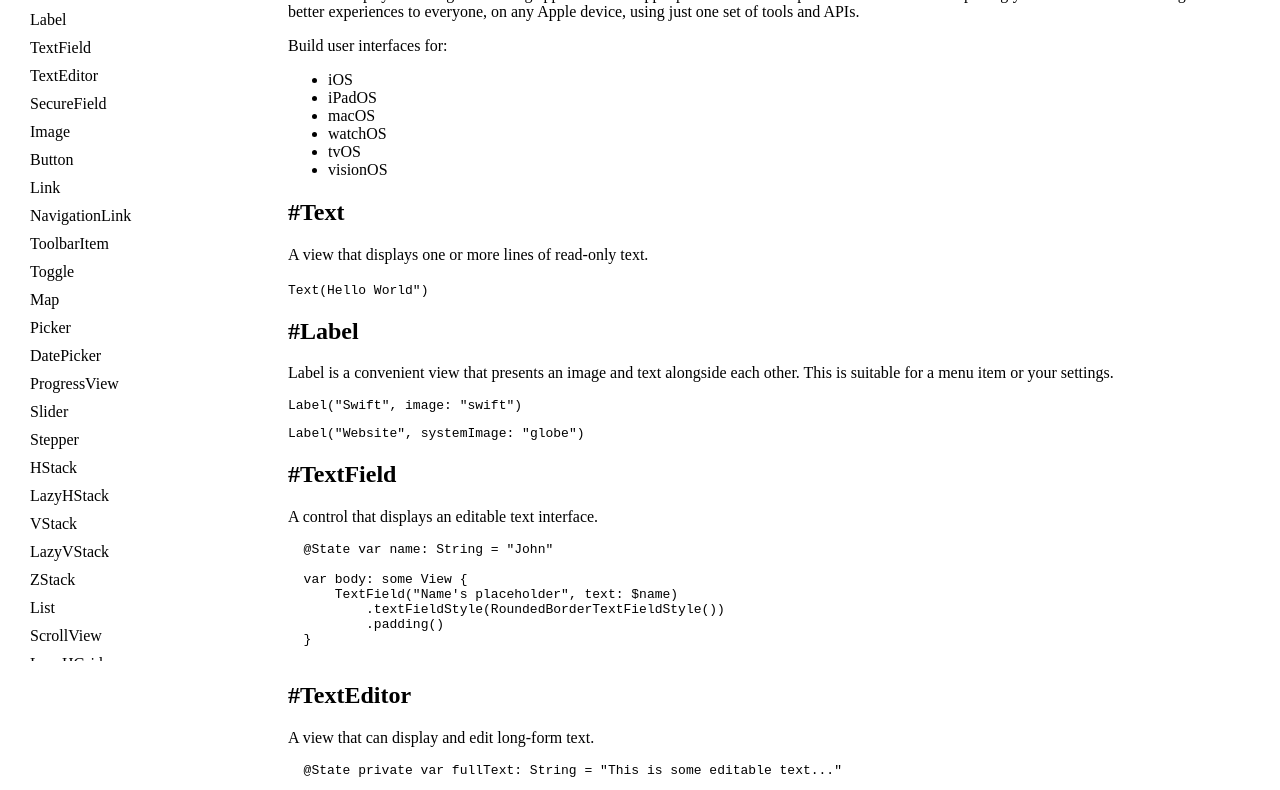
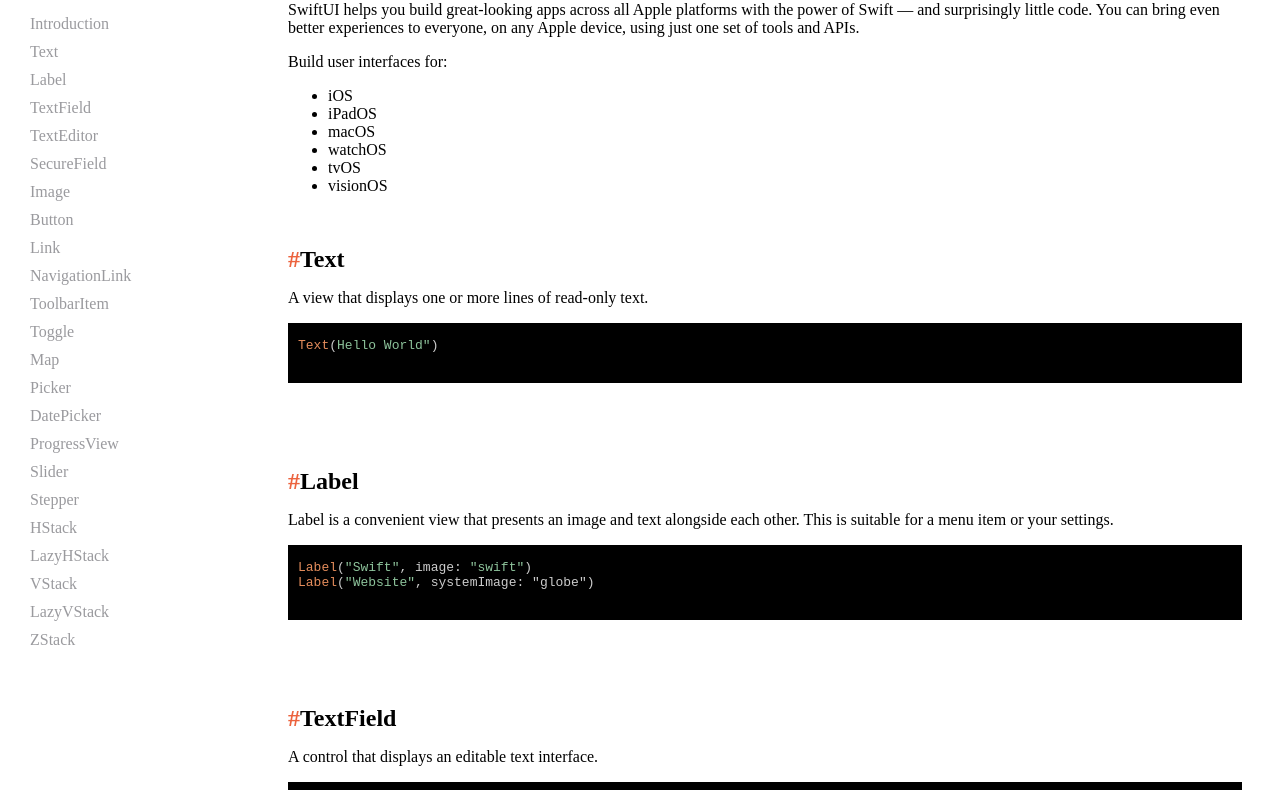
Before and after one commit to bwondessen/SwiftUI-Documentation-Page, a plain HTML site: page index.html in a window 1280 px wide. Shown: the part 147-937 px from the top of the page. Drawn offline with Linux system fonts and the light colour scheme.

Commit message:
Style code snippets and adjust spacing

```diff
--- a/index.html
+++ b/index.html
@@ -76,16 +76,20 @@
                 <section id="text" class="main-section">
                     <h2><span class="hash">#</span>Text</h2>
                     <p>A view that displays one or more lines of read-only text.</p>
-                    <code><span class="swiftUI-keyword">Text</span>(<span class="string">Hello World"</span>)</code>
+                    <pre>
+<code><span class="swiftUI-keyword">Text</span>(<span class="string">Hello World"</span>)</code>
+                    </pre>
                 </section>
                 <section id="label" class="main-section">
                     <h2><span class="hash">#</span>Label</h2>
                     <p>Label is a convenient view that presents an image and text alongside each other. This is suitable
                         for a menu item or your settings.</p>
                     <code>
-            <p><span class="swiftUI-keyword">Label</span>(<span class="string">"Swift"</span>, image: <span class="string">"swift"</span>)</p>
-            <p><span class="swiftUI-keyword">Label</span>(<span class="string">"Website"</span>, systemImage: <span="string">"globe")</span></p>
-          </code>
+                        <pre>
+<span class="swiftUI-keyword">Label</span>(<span class="string">"Swift"</span>, image: <span class="string">"swift"</span>)
+<span class="swiftUI-keyword">Label</span>(<span class="string">"Website"</span>, systemImage: <span="string">"globe")</span>
+                        </pre>
+                    </code>
                 </section>
                 <section id="textfield" class="main-section">
                     <h2><span class="hash">#</span>TextField</h2>
@@ -433,7 +437,7 @@
                     <h2><span class="hash">#</span>LazyVGrid</h2>
                     <p>A container view that arranges its child views in a grid that grows vertically, creating items
                         only as needed.</p>
-                        <code>
+                    <code>
                             <pre>
    <span class="swift-keyword">var</span> columns: [<span class="swift-keyword">GridItem</span>] <span class="other">=</span>
             <span class="swiftUI-keyword">Array</span>(repeating: .<span class="swift-keyword">init</span>(.<span class="swiftUI-keyword">fixed</span>(<span class="swiftUI-keyword">20</span>)), <span class="swift-keyword">count</span>: <span class="swiftUI-keyword">5</span>)
--- a/styles.css
+++ b/styles.css
@@ -9,6 +9,7 @@
     left: 0;
     overflow-x: hidden; /* Disable horizontal scroll */
     padding: 30px;
+    color: #9A9A9E;
 }
 
 #main {
@@ -25,13 +26,51 @@
 }
 
 h1 {
-    margin: 0;
+    color: black;
 }
 
-code {
-    /* background-color: #e5e5e5; */
-    /* color: white; */
-    /* background-color: black; */
+h2 {
+    margin: 0;
+    color: black;
+}
+
+p {
+    color: black;
+}
+
+pre {
+    color: #CCCCCC;
+    background-color: black;
+    padding: 15px 10px;
+    margin: 15px 0 85px 0;
+}
+
+ul {
+    padding-bottom: 35px;
+}
+
+.hash {
+    color: #EC633E;
+}
+
+.swift-keyword {
+    color: #6D6D84;
+}
+
+.swiftUI-keyword {
+    color: #E58D5C;
+}
+
+.string {
+    color: #8DC39B;
+}
+
+.other {
+    color: #81CBCB;
+}
+
+.comment {
+    color: #999999
 }
 
 @media (max-width: 650px) {
```
